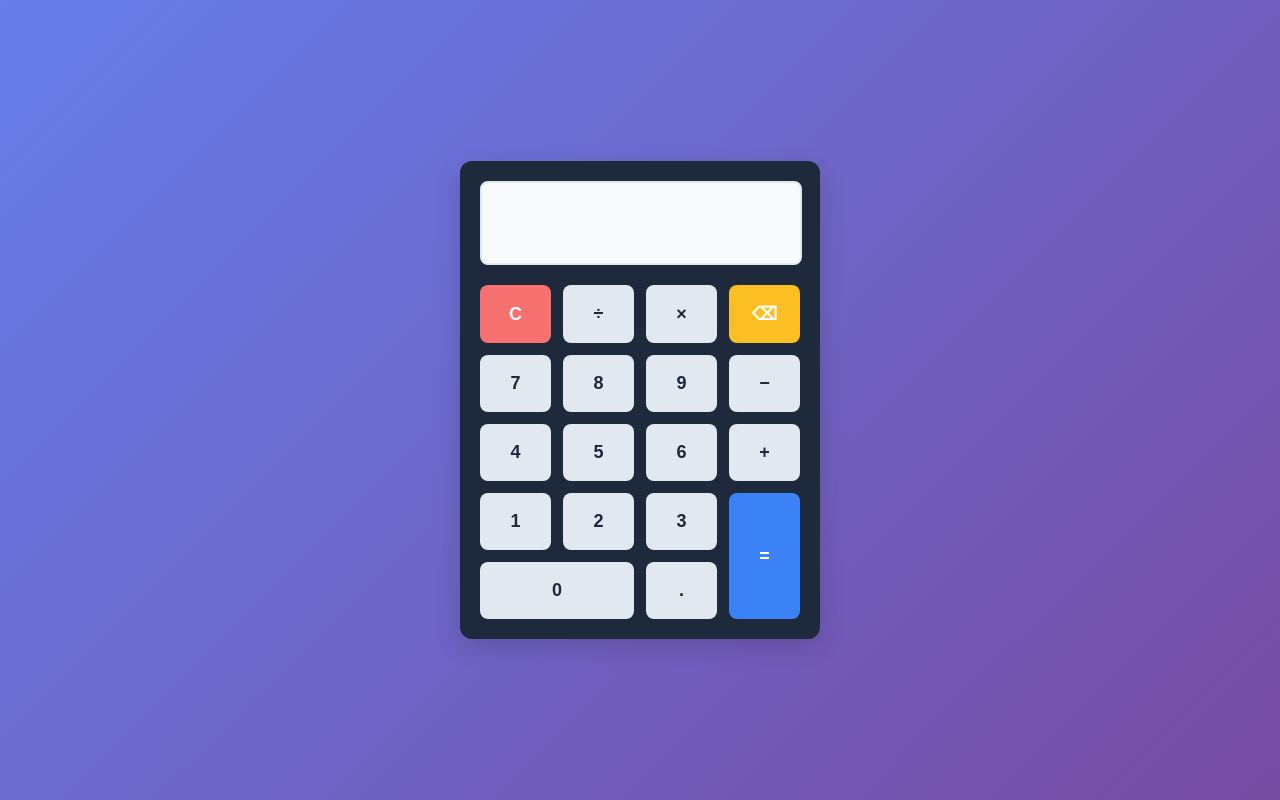
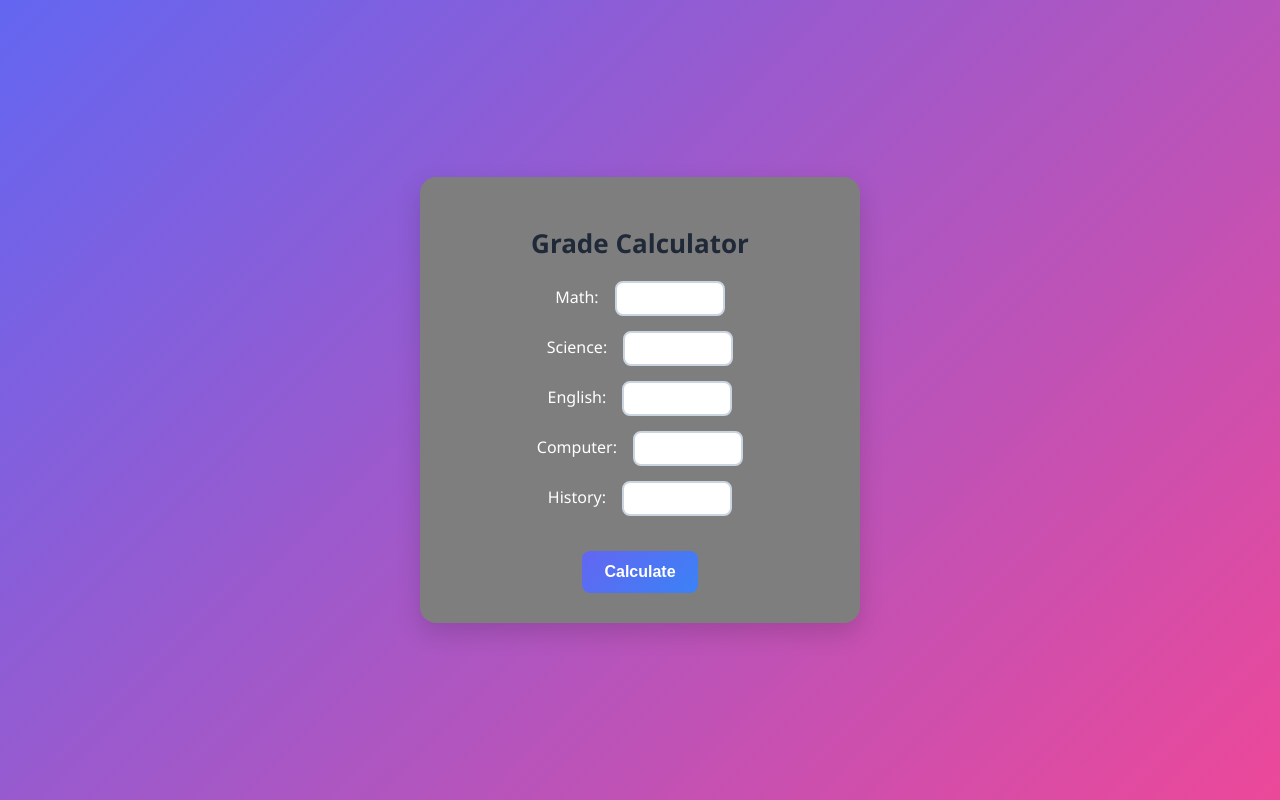
Before and after one commit to Suhani1607/MERN-STACK, a plain HTML site: page Calculator/index.html in a window 1280 px wide. Drawn offline with Linux system fonts and the light colour scheme.

Commit message:
Day 3 task-Calculator

```diff
--- a/Calculator/index.html
+++ b/Calculator/index.html
@@ -3,39 +3,22 @@
 <head>
   <meta charset="UTF-8">
   <meta name="viewport" content="width=device-width, initial-scale=1.0">
-  <title>Professional Calculator</title>
+  <title>Grade Calculator</title>
   <link rel="stylesheet" href="style.css">
 </head>
 <body>
-  <div class="calculator">
+  <div class="container">
+    <h1>Grade Calculator</h1>
+    <form id="gradeForm">
+      <label>Math: <input type="number" id="math" min="0" max="100" required></label>
+      <label>Science: <input type="number" id="science" min="0" max="100" required></label>
+      <label>English: <input type="number" id="english" min="0" max="100" required></label>
+      <label>Computer: <input type="number" id="computer" min="0" max="100" required></label>
+      <label>History: <input type="number" id="history" min="0" max="100" required></label>
+      <button type="button" onclick="calculateGrade()">Calculate</button>
+    </form>
 
-    <input type="text" id="display" disabled/>
-
-
-    <div class="buttons">
-      <button class="clear" onclick="clearDisplay()">C</button>
-      <button onclick="appendValue('/')">÷</button>
-      <button onclick="appendValue('*')">×</button>
-      <button class="del" onclick="deleteLast()">⌫</button>
-
-      <button onclick="appendValue('7')">7</button>
-      <button onclick="appendValue('8')">8</button>
-      <button onclick="appendValue('9')">9</button>
-      <button onclick="appendValue('-')">−</button>
-
-      <button onclick="appendValue('4')">4</button>
-      <button onclick="appendValue('5')">5</button>
-      <button onclick="appendValue('6')">6</button>
-      <button onclick="appendValue('+')">+</button>
-
-      <button onclick="appendValue('1')">1</button>
-      <button onclick="appendValue('2')">2</button>
-      <button onclick="appendValue('3')">3</button>
-      <button class="equal" onclick="calculate()">=</button>
-
-      <button onclick="appendValue('0')" class="zero">0</button>
-      <button onclick="appendValue('.')">.</button>
-    </div>
+    <div class="result" id="result"></div>
   </div>
 
   <script src="script.js"></script>
--- a/Calculator/script.js
+++ b/Calculator/script.js
@@ -1,21 +1,30 @@
-const display = document.getElementById("display");
+function calculateGrade() {
+  const math = parseInt(document.getElementById("math").value) || 0;
+  const science = parseInt(document.getElementById("science").value) || 0;
+  const english = parseInt(document.getElementById("english").value) || 0;
+  const computer = parseInt(document.getElementById("computer").value) || 0;
+  const history = parseInt(document.getElementById("history").value) || 0;
 
-function appendValue(value) {
-  display.value += value;
+  const total = math + science + english + computer + history;
+  const percentage = (total / 500) * 100;
+
+  let grade;
+  let gradeClass;
+
+  if (percentage >= 90) { grade = "A+"; gradeClass = "Aplus"; }
+  else if (percentage >= 80) { grade = "A"; gradeClass = "A"; }
+  else if (percentage >= 70) { grade = "B"; gradeClass = "B"; }
+  else if (percentage >= 60) { grade = "C"; gradeClass = "C"; }
+  else if (percentage >= 50) { grade = "D"; gradeClass = "D"; }
+  else { grade = "F"; gradeClass = "F"; }
+
+  const resultBox = document.getElementById("result");
+  resultBox.style.display = "block";
+  resultBox.className = "result " + gradeClass;
+
+  resultBox.innerHTML = `
+    <p><strong>Total Marks:</strong> ${total} / 500</p>
+    <p><strong>Percentage:</strong> ${percentage.toFixed(2)}%</p>
+    <p><strong>Grade:</strong> ${grade}</p>
+  `;
 }
-
-function clearDisplay() {
-  display.value = "";
-}
-
-function deleteLast() {
-  display.value = display.value.slice(0, -1);
-}
-
-function calculate() {
-  try {
-    display.value = eval(display.value);
-  } catch {
-    display.value = "Error";
-  }
-}
--- a/Calculator/style.css
+++ b/Calculator/style.css
@@ -1,94 +1,95 @@
-/* General styling */
+/* Background gradient */
 body {
+  font-family: "Segoe UI", Tahoma, Geneva, Verdana, sans-serif;
+  background: linear-gradient(135deg, #6366f1, #ec4899);
   display: flex;
   justify-content: center;
   align-items: center;
   height: 100vh;
-   background: linear-gradient(135deg, #667eea, #764ba2);
-  font-family: "Segoe UI", Tahoma, Geneva, Verdana, sans-serif;
   margin: 0;
 }
 
-/* Calculator container */
-.calculator {
-  width: 320px;
-  background: #1e293b;
-  padding: 20px;
-  border-radius: 12px;
-  box-shadow: 0 8px 25px rgba(0, 0, 0, 0.15);
+/* Card style container */
+.container {
+  background: rgb(126, 126, 126);
+  padding: 30px;
+  border-radius: 16px;
+  box-shadow: 0 10px 25px rgba(0,0,0,0.15);
+  width: 380px;
+  text-align: center;
+  transition: 0.3s;
+
 }
 
-/* Display screen */
-#display {
-  width: 93%;
-  height: 60px;
-  font-size: 24px;
-  text-align: right;
-  padding: 10px;
-  border: 2px solid #e2e8f0;
-  border-radius: 8px;
-  margin-bottom: 20px;
-  background: #f8fafc;
-  color: #111827;
+.container:hover {
+  transform: translateY(-5px);
 }
 
-/* Buttons grid */
-.buttons {
-  display: grid;
-  grid-template-columns: repeat(4, 1fr);
-  gap: 12px;
+
+h1 {
+  margin-bottom: 20px;
+  color: #1f2937;
+  font-size: 26px;
 }
 
-/* Button styling */
+
+label {
+  display: block;
+  margin: 15px 0;
+  font-size: 16px;
+  font-weight: 500;
+  color: white;
+}
+
+input {
+  width: 90px;
+  padding: 8px;
+  margin-left: 12px;
+  border: 2px solid #cbd5e1;
+  border-radius: 8px;
+  outline: none;
+  transition: border 0.3s;
+}
+
+input:focus {
+  border: 2px solid #6366f1;
+}
+
+/* Button */
 button {
-  padding: 18px;
-  font-size: 18px;
+  margin-top: 20px;
+  padding: 12px 22px;
   border: none;
+  background: linear-gradient(135deg, #6366f1, #3b82f6);
+  color: white;
+  font-size: 16px;
+  font-weight: 600;
   border-radius: 8px;
   cursor: pointer;
-  background: #e2e8f0;
-  color: #1e293b;
-  font-weight: 600;
-  transition: all 0.2s ease-in-out;
+  transition: 0.3s;
 }
 
 button:hover {
-  background: #cbd5e1;
+  background: linear-gradient(135deg, #4338ca, #2563eb);
+  transform: scale(1.05);
 }
 
-button:active {
-  transform: scale(0.96);
+
+.result {
+  margin-top: 25px;
+  padding: 20px;
+  border-radius: 10px;
+  font-size: 18px;
+  font-weight: 600;
+ color: #1f2937;
+  display: none;
+  transition: 0.3s;
 }
 
-/* Special buttons */
-.clear {
-  background: #f87171;
-  color: white;
-}
 
-.clear:hover {
-  background: #ef4444;
-}
-
-.del {
-  background: #fbbf24;
-  color: white;
-}
-
-.del:hover {
-  background: #f59e0b;
-}
-
-.equal {
-  background: #3b82f6;
-  color: white;
-  grid-row: span 2; /* taller button */
-}
-
-.equal:hover {
-  background: #2563eb;
-}
-
-.zero {
-  grid-column: span 2; /* wider button */
-}
+.result.Aplus { background: #22c55e20; border-left: 6px solid #22c55e; }
+.result.A     { background: #3b82f620; border-left: 6px solid #3b82f6; }
+.result.B     { background: #eab30820; border-left: 6px solid #eab308; }
+.result.C     { background: #f9731620; border-left: 6px solid #f97316; }
+.result.D     { background: #ef444420; border-left: 6px solid #ef4444; }
+.result.F     { background: #991b1b20; border-left: 6px solid #991b1b; }
```
